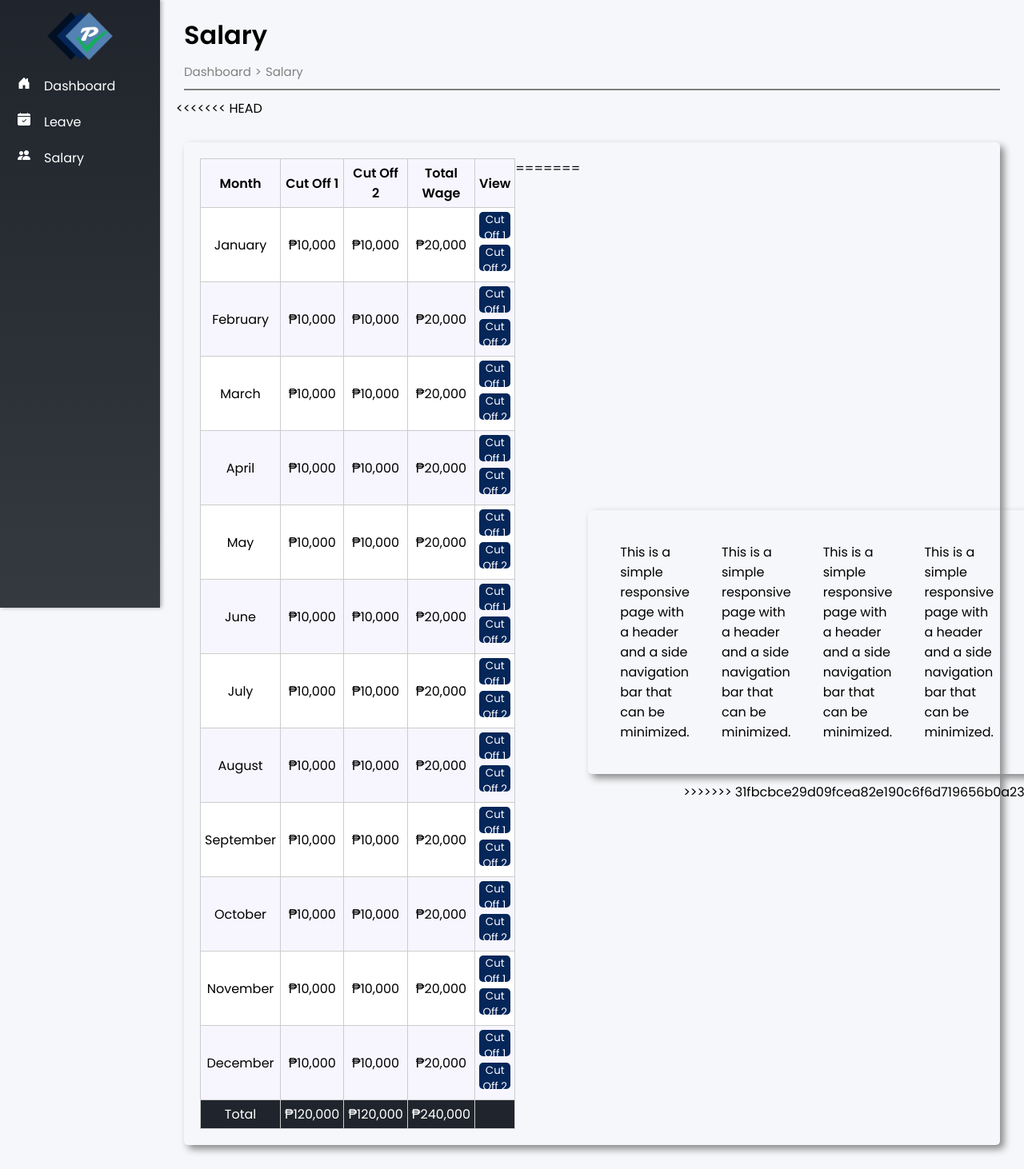
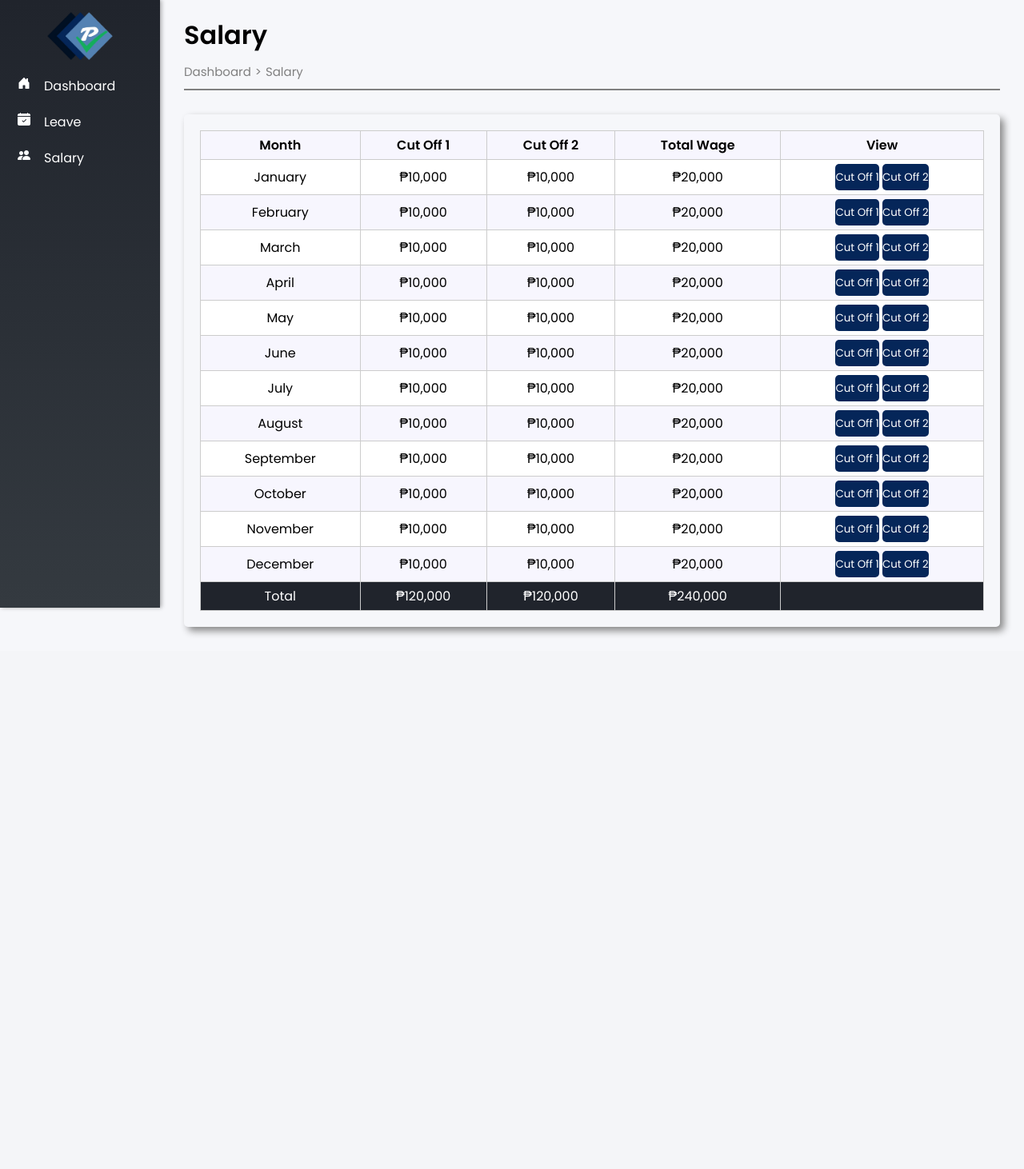
Before and after one commit to Yrria/Payroll, a PHP site: page /employee/salary.php in a window 1280 px wide. Shown: the part 40-1502 px from the top of the page at 80% size. After the commit the page ends 834 px from the top, so only its background shows below. Run offline with PHP 8.4, Linux system fonts and the light colour scheme; some libraries are stand-ins or nearby versions.

Commit message:
Update salary.php

```diff
--- a/payroll/employee/salary.php
+++ b/payroll/employee/salary.php
@@ -24,7 +24,6 @@
                 </div>
                 <hr>
             </div>
-<<<<<<< HEAD
             <div class="content">
                 <table>
                     <tr>
@@ -162,22 +161,6 @@
                         <td></td>
                     </tr>
                 </table>
-=======
-            <div class="main-content">
-                <div class="sub-content">
-                    <div class="content">
-                        <p>This is a simple responsive page with a header and a side navigation bar that can be minimized.</p>
-                        <br>
-                        <p>This is a simple responsive page with a header and a side navigation bar that can be minimized.</p>
-                        <br>
-                        <p>This is a simple responsive page with a header and a side navigation bar that can be minimized.</p>
-                        <br>
-                        <p>This is a simple responsive page with a header and a side navigation bar that can be minimized.</p>
-                        <br>
-                        <p>This is a simple responsive page with a header and a side navigation bar that can be minimized.</p>
-                    </div>
-                </div>
->>>>>>> 31fbcbce29d09fcea82e190c6f6d719656b0a232
             </div>
         </div>
     </div>
```
